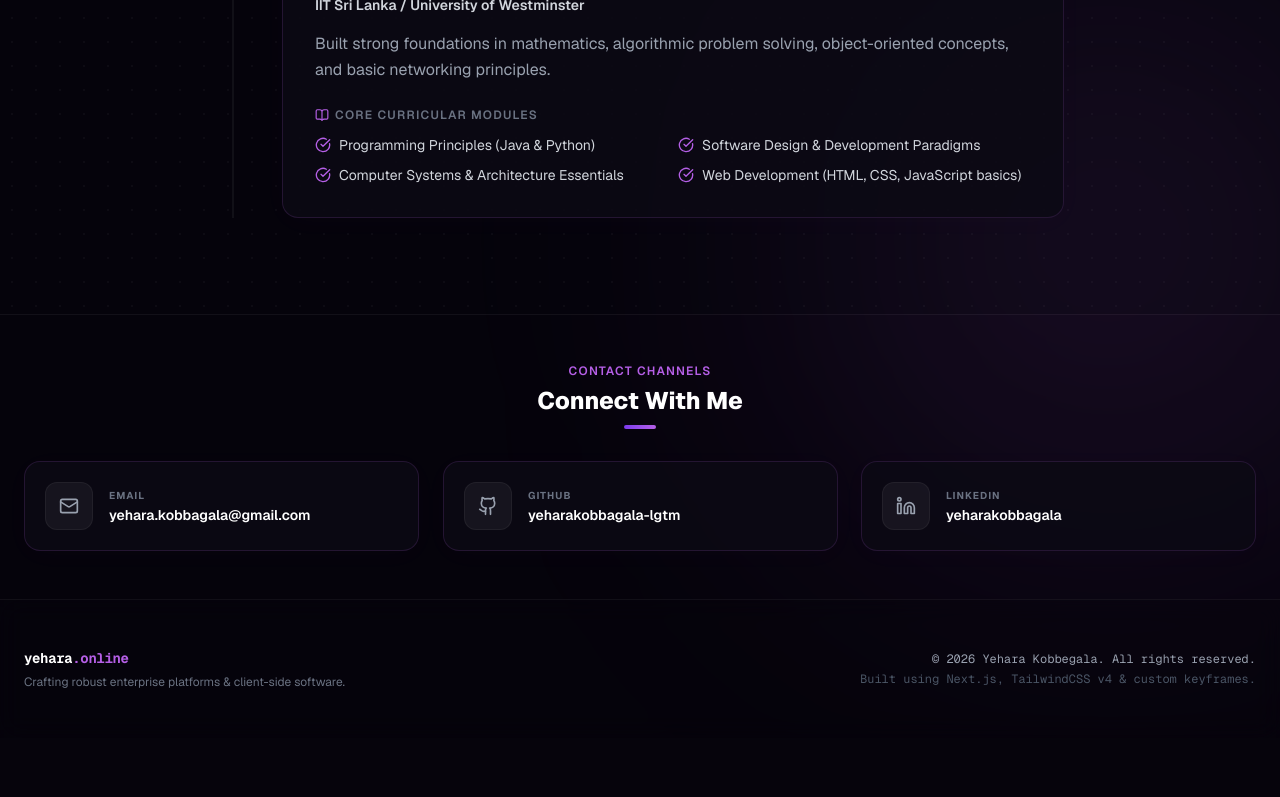
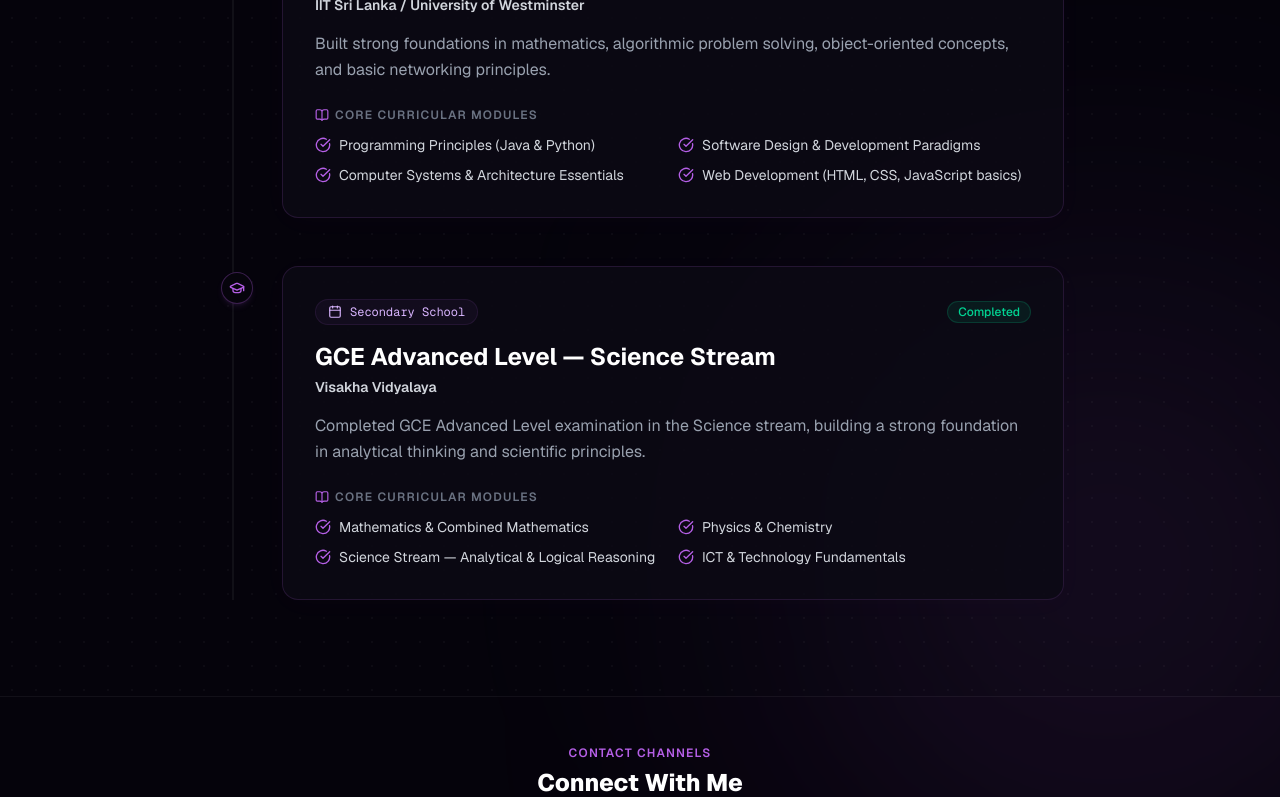
Before and after one commit to yeharakobbagala-lgtm/portfolio, a Next.js app: page / in a window 1280 px wide. Shown: the part 4578-5375 px from the top of the page. Before the commit the page ends 5316 px from the top, so only its background shows below. Built offline with nearby package versions, Linux system fonts and the light colour scheme.

Commit message:
feat: add Visakha Vidyalaya secondary school to education timeline

```diff
--- a/app/components/Education.tsx
+++ b/app/components/Education.tsx
@@ -30,6 +30,19 @@ const educationTimeline = [
       "Web Development (HTML, CSS, JavaScript basics)"
     ],
     status: "Completed - Distinction Standing"
+  },
+  {
+    year: "Secondary School",
+    title: "GCE Advanced Level — Science Stream",
+    institution: "Visakha Vidyalaya",
+    description: "Completed GCE Advanced Level examination in the Science stream, building a strong foundation in analytical thinking and scientific principles.",
+    highlights: [
+      "Mathematics & Combined Mathematics",
+      "Physics & Chemistry",
+      "Science Stream — Analytical & Logical Reasoning",
+      "ICT & Technology Fundamentals"
+    ],
+    status: "Completed"
   }
 ];
 
```
